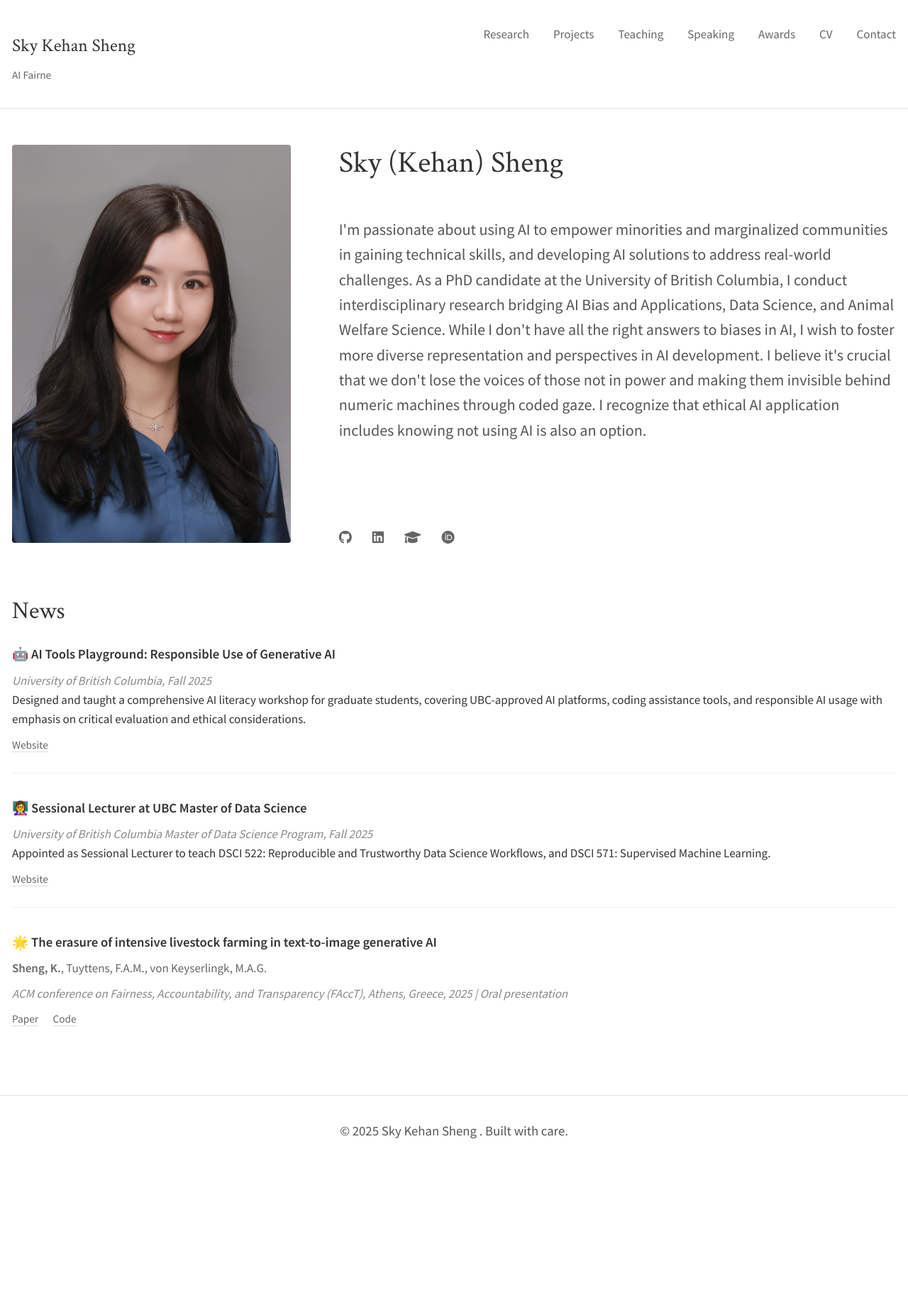
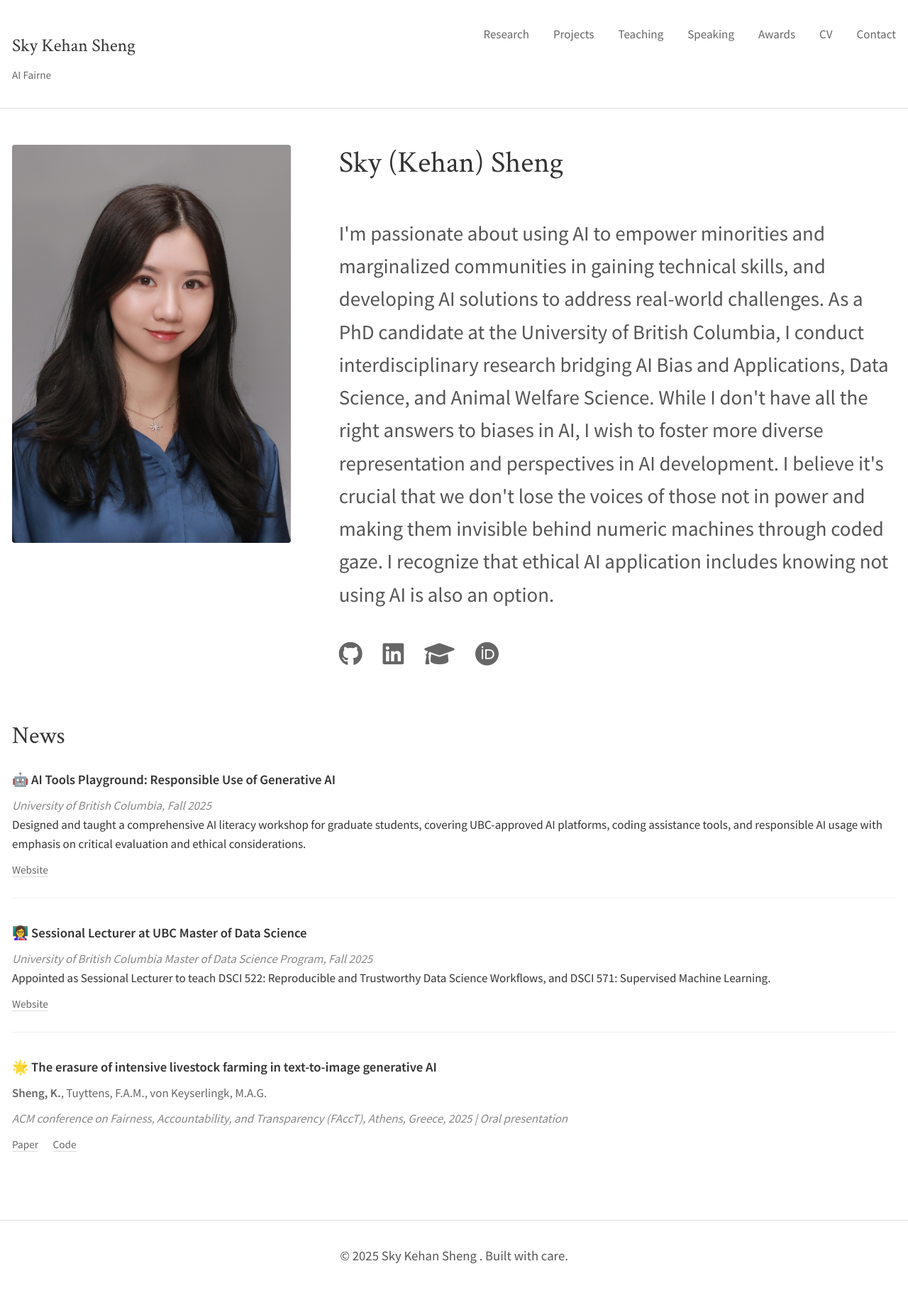
Before and after one commit to skysheng7/skysheng7.github.io, a Jekyll site: the page built from index.html, in a window 1280 px wide. Shown: the whole page at 71% size. Built offline with Jekyll 4.4.1, drawn with Linux system fonts in a browser that asks for light colours; before the commit the page ends 1669 px from its top, so only the background shows below that.

Commit message:
update font

```diff
--- a/assets/css/main.css
+++ b/assets/css/main.css
@@ -176,7 +176,7 @@ a:hover {
 }
 
 .hero-description p {
-    font-size: 1.3rem;
+    font-size: 1.7rem;
     line-height: 1.6;
     margin-bottom: 2rem;
 }
@@ -457,7 +457,7 @@ a:hover {
 
 .social-links a {
     color: #666;
-    font-size: 1.1rem;
+    font-size: 2rem;
     margin-right: 1.5rem;
     border: none;
 }
```
